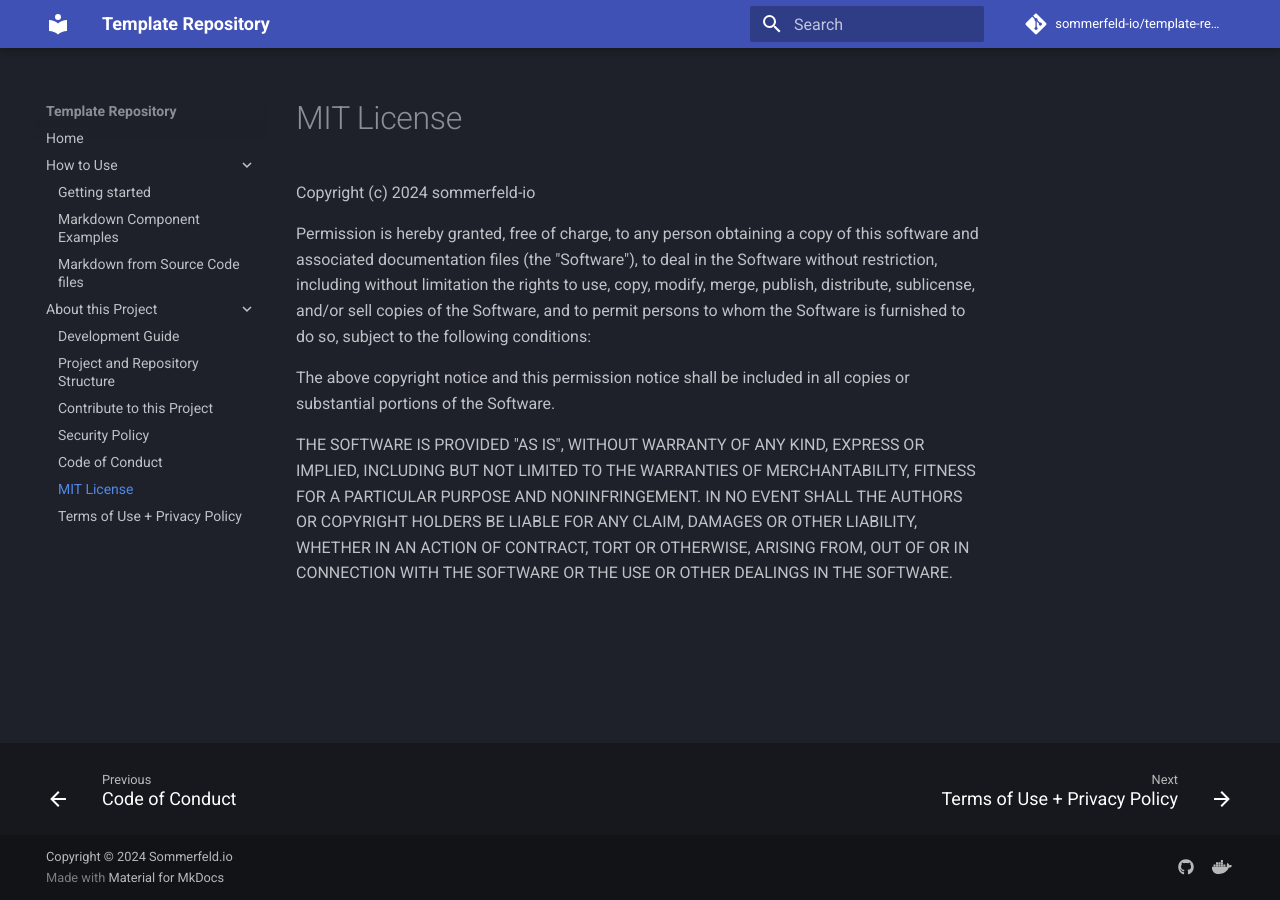
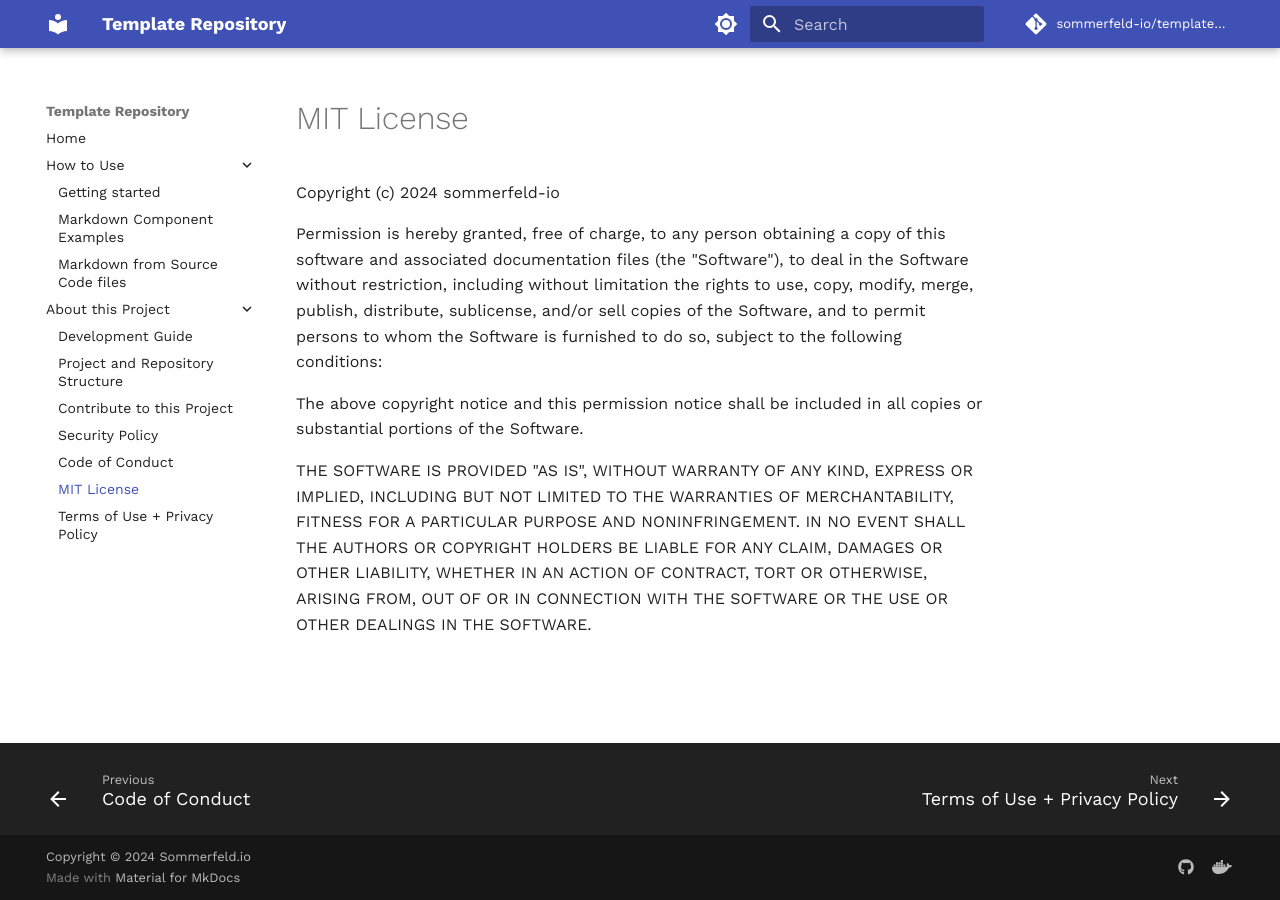
Before and after one commit to sommerfeld-io/template-repository, an MkDocs documentation site: the page built from docs/about/license.md, in a window 1280 px wide. Built offline with MkDocs 1.6.1 and Material for MkDocs 9.7.7, drawn with Linux system fonts in a browser that asks for light colours; comment, search, counter and statistics services are not loaded.

```diff
--- a/mkdocs.yml
+++ b/mkdocs.yml
@@ -15,9 +15,25 @@ site_dir: target/docs/site
 
 theme:
   name: material
+  font:
+    text: Work Sans
   palette:
-    scheme: slate
-    primary: indigo
+    # scheme: slate
+    # primary: indigo
+    # Palette toggle for light mode
+    - scheme: default
+      primary: &header-color indigo
+      accent: *header-color
+      toggle:
+        icon: material/brightness-7
+        name: Switch to dark mode
+    # Palette toggle for dark mode
+    - scheme: slate
+      primary: *header-color
+      accent: *header-color
+      toggle:
+        icon: material/brightness-4
+        name: Switch to light mode
   features:
     - content.code.copy
     - content.tabs.link
```
